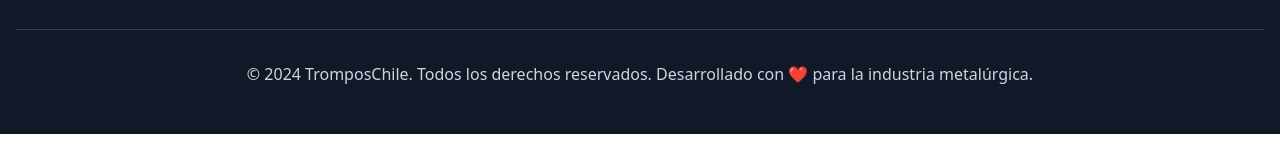
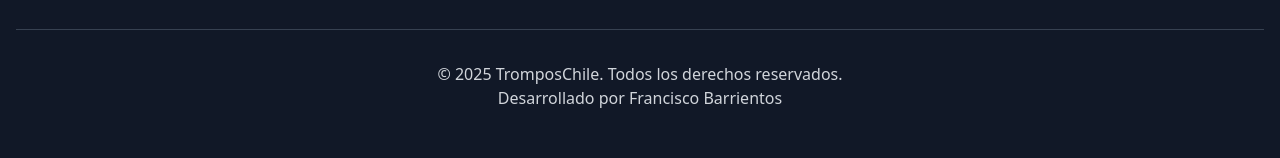
Before and after one commit to Iyov/tromposchile.cl, a website built with Vite: page index.html in a window 1280 px wide. Shown: the part 5859-6017 px from the top of the page. Before the commit the page ends 5993 px from the top, so only its background shows below. Built offline with nearby package versions, Linux system fonts and the light colour scheme.

Commit message:
Desarrollado por FB

```diff
--- a/index.html
+++ b/index.html
@@ -505,7 +505,8 @@
                 </div>
             </div>
             <div class="border-t border-gray-700 mt-8 pt-8 text-center">
-                <p class="text-gray-300">&copy; 2024 TromposChile. Todos los derechos reservados. Desarrollado con ❤️ para la industria metalúrgica.</p>
+                <p class="text-gray-300">&copy; 2025 TromposChile. Todos los derechos reservados.</p>
+                <p class="text-gray-300">Desarrollado por <a href="https://franciscobarrientos.cl/" target="_blank">Francisco Barrientos</a></p>
             </div>
         </div>
     </footer>
```
